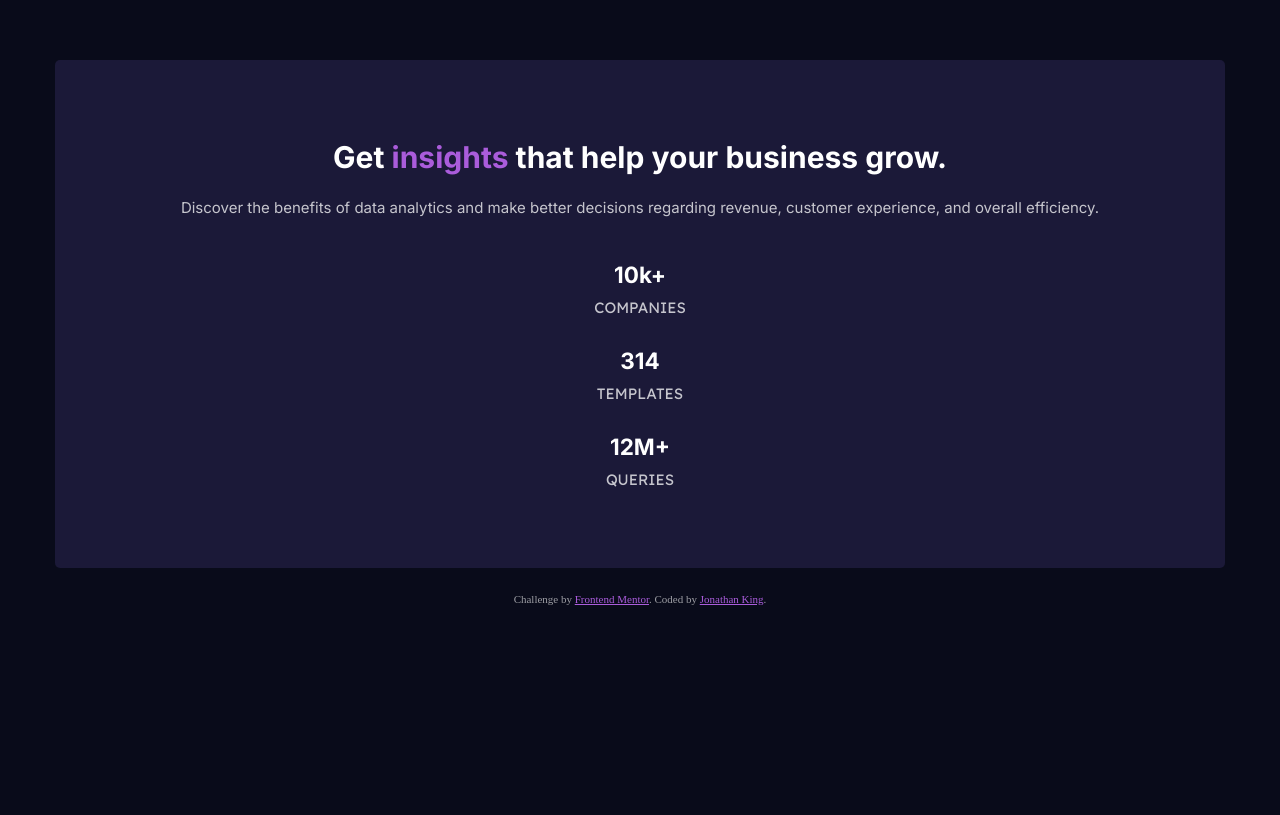
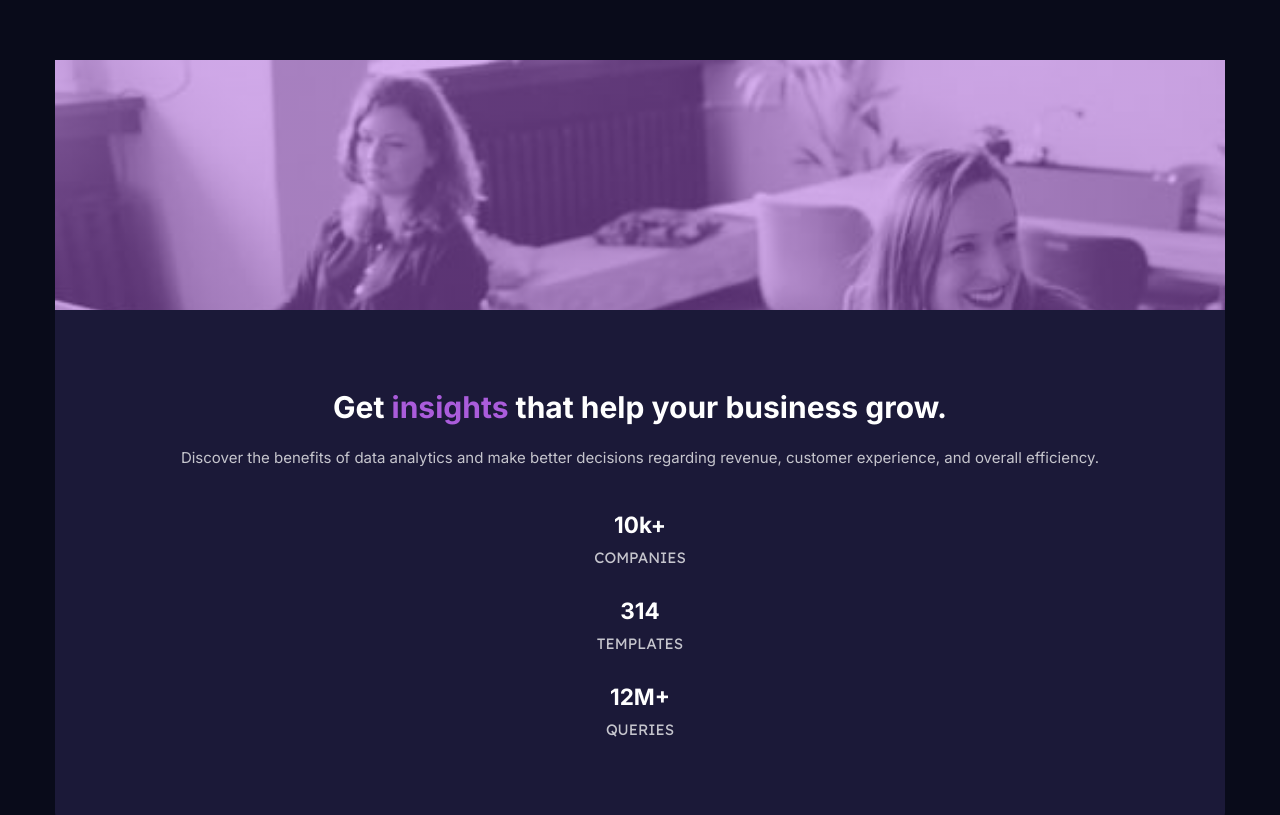
Before and after one commit to jonpking/frontend-mentor-stats-preview-card-component, a plain HTML site: page index.html in a window 1280 px wide. Shown: the part 224-1039 px from the top of the page. Before the commit the page ends 1018 px from the top, so only its background shows below. Drawn offline with Linux system fonts and the light colour scheme.

Commit message:
changed css relating to image to css for background image

```diff
--- a/styles.css
+++ b/styles.css
@@ -20,16 +20,27 @@ main {
 
 figure {
     margin: 0;
-    position: relative;
-    display: inline-block;
-    background: hsl(277, 64%, 61%);
+    width: 100%;
+    min-height: 250px;
+    background-size: cover;
 }
 
-img {
-    width: 100%;
-    display: block;
-    opacity: 0.5;
-    border-radius: 5px 5px 0 0;
+.image-wrapper {
+    background: linear-gradient(0deg,
+                            hsl(277, 64%, 61%, 0.5),
+                            hsl(277, 64%, 61%, 0.5)),
+                            url(/images/image-header-mobile.jpg);
+    background-size: cover;
+}
+
+@media (min-width: 376px) {
+    .image-wrapper {
+        background: linear-gradient(0deg,
+                                hsl(277, 64%, 61%, 0.5),
+                                hsl(277, 64%, 61%, 0.5)),
+                                url(/images/image-header-desktop.jpg);
+background-size: cover;
+    }
 }
 
 section {
```
